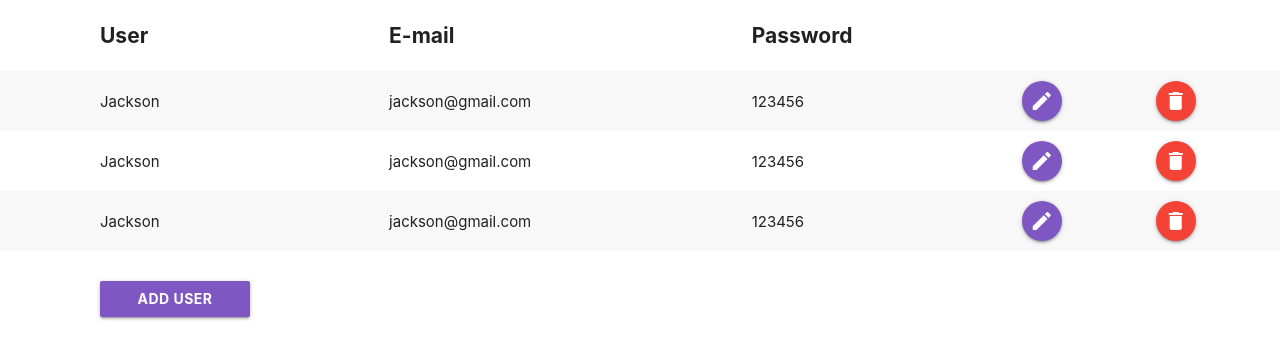
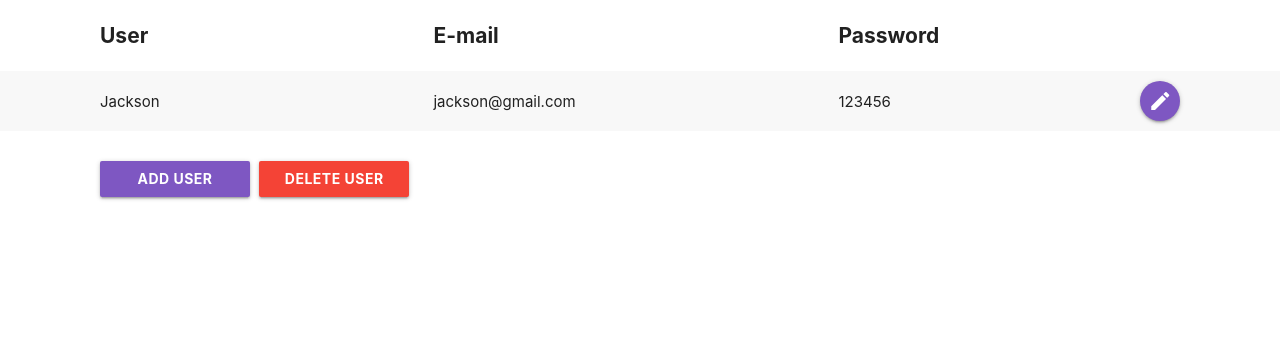
Before and after one commit to JacksonMonteiro/php_users_crud, a PHP site: page /Users-Management/ in a window 1280 px wide. Shown: the part 100-459 px from the top of the page. Run offline with PHP 8.4, Linux system fonts and the light colour scheme.

Commit message:
delete action

```diff
--- a/index.php
+++ b/index.php
@@ -1,5 +1,5 @@
-  <!DOCTYPE html>
-  <html>
+<!DOCTYPE html>
+<html>
     <head>
     	<!--Import Google Icon Font-->
     	<link href="https://fonts.googleapis.com/icon?family=Material+Icons" rel="stylesheet">
@@ -32,28 +32,11 @@
 		    				<td>jackson@gmail.com</td>
 		    				<td>123456</td>
 		    				<td><a href="#" class="btn-floating deep-purple lighten-1"><i class="medium material-icons">create</i></a></td>
-		    				<td><a href="view/remove_user_form.php" class="btn-floating red"><i class="medium material-icons">delete</i></a></td>
-	    				</tr>
-
-	    				<tr>
-		    				<td>Jackson</td>
-		    				<td>jackson@gmail.com</td>
-		    				<td>123456</td>
-		    				<td><a href="#" class="btn-floating deep-purple lighten-1"><i class="medium material-icons">create</i></a></td>
-		    				<td><a href="view/remove_user_form.php" class="btn-floating red"><i class="medium material-icons">delete</i></a></td>
-	    				</tr>
-
-	    				<tr>
-		    				<td>Jackson</td>
-		    				<td>jackson@gmail.com</td>
-		    				<td>123456</td>
-		    				<td><a href="#" class="btn-floating deep-purple lighten-1"><i class="medium material-icons">create</i></a></td>
-		    				<td><a href="view/remove_user_form.php" class="btn-floating red"><i class="medium material-icons">delete</i></a></td>
 	    				</tr>
 	    			</tbody>
 	    		</table>
 	    		<br>
-	    		<a href="view/add_user_form.php" class="btn deep-purple lighten-1">Add User</a>
+	    		<a href="view/add_user_form.php" class="btn deep-purple lighten-1">Add User</a> <a href="view/delete_user_form.php" class="btn red" id="delete">Delete user</a>
 	    	</div>
     	</div>
 
--- a/view/css/style.css
+++ b/view/css/style.css
@@ -74,6 +74,12 @@ table.striped + br + a {
 	width: 150px;
 }
 
+a#delete {
+	margin: 15px 0 0 5px;
+	font-weight: bold;
+	width: 150px;
+}
+
 .flex {
 	display: flex;
 }
```
Also changed, not shown: controller/UserController.class.php (+18 -0 lines), controller/php_action/delete_user.php (added, +11 -0 lines), view/delete_user_form.php (added, +27 -0 lines).
